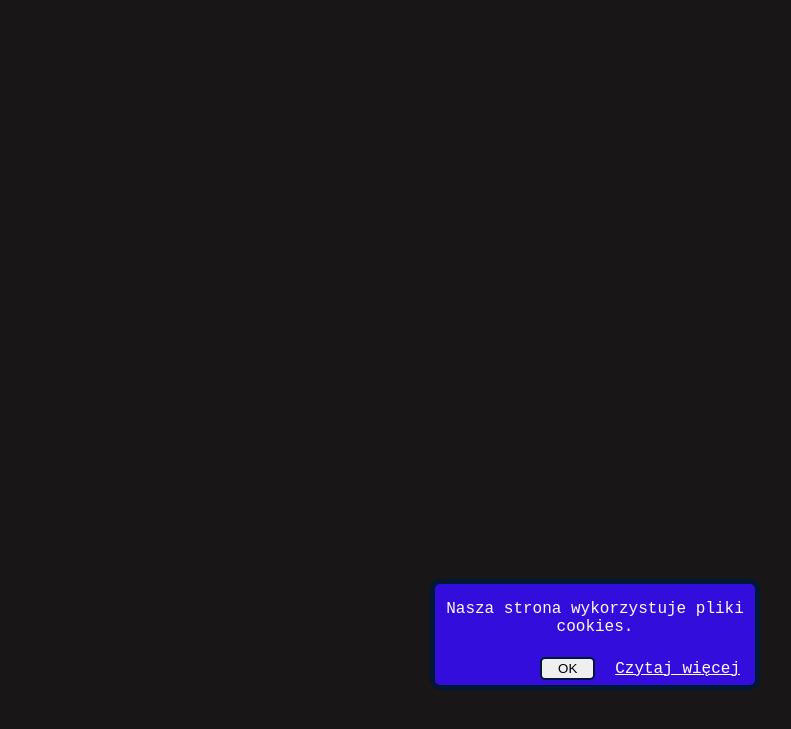
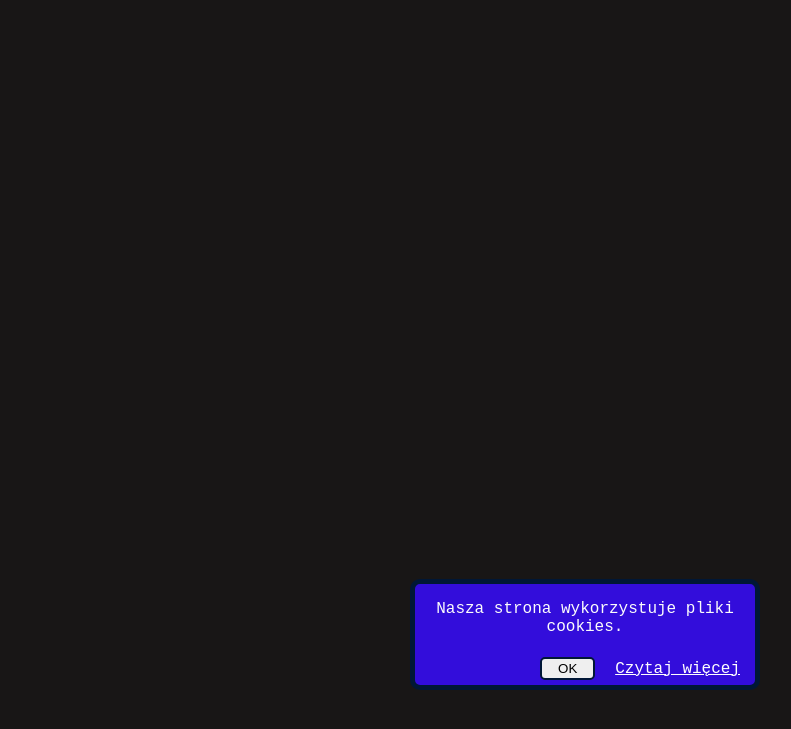
Before and after one commit to mb-dir/myComponent-cookie_popup, a website built with webpack: page index.html in a window 1280 px wide. Shown: the part 61-790 px from the top of the page, without its empty margins (456-1247 px from the left). Built offline with nearby package versions, Linux system fonts and the light colour scheme.

Commit message:
Add some RWD
Now the width of the modal depends of the viewport

```diff
--- a/src/styles/style.css
+++ b/src/styles/style.css
@@ -13,11 +13,17 @@ body{
   position: absolute;
   top: 80%;
   right: 5%;
-  width: 330px;
+  width: 90%;
   min-height: 100px;
   background-color: #330ddb;
   border: 5px solid #001736;
   border-radius: 10px;
+}
+/* media queries for cookieModal*/
+@media(min-width: 486px){
+    .cookieModal{
+        width: 350px;
+    }
 }
 .cookieModal__buttons{
   width: 100%;
```
